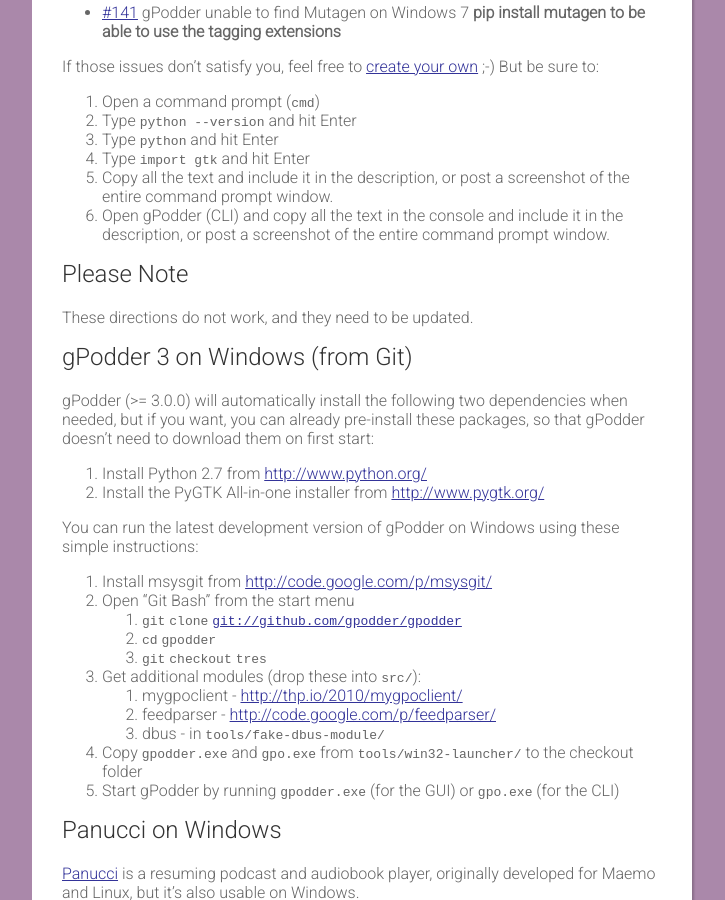
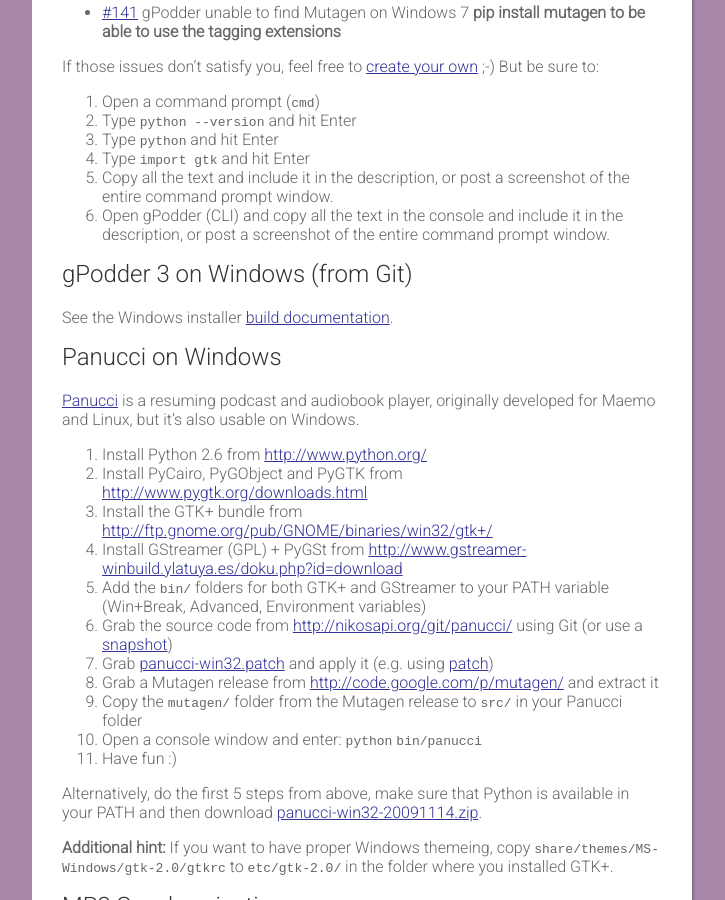
Before and after one commit to gpodder/gpodder.github.io, a Jekyll site: the page built from docs/windows.md, in a window 1280 px wide and 900 px high, scrolled down 518 px. Shown: the whole window, without its empty margins (278-1003 px from the left). Built offline with Jekyll 4.4.1, drawn with Linux system fonts in a browser that asks for light colours; our own code applies the rules of GitHub Pages for plain Markdown files.

Commit message:
update versions and windows install instruction

```diff
--- a/_data/gpodder.yaml
+++ b/_data/gpodder.yaml
@@ -1,2 +1,2 @@
-version: "3.10.1"
-date: "2018-02-19"
+version: "3.10.2"
+date: "2018-06-10"
--- a/_data/windows.yaml
+++ b/_data/windows.yaml
@@ -1,5 +1 @@
-version: "3.9.6"
-pythonVersion: "2.7"
-pythonPatch: ".13"
-pygtkVersion: "2.24"
-pygtkPatch: ".2"
+version: "3.10.2"
--- a/docs/windows.md
+++ b/docs/windows.md
@@ -35,34 +35,10 @@
  6. Open gPodder (CLI) and copy all the text in the console and include it in the description, or post a screenshot of the entire command prompt window.
 
 
-Please Note
------------
-
-These directions do not work, and they need to be updated.
-
 gPodder 3 on Windows (from Git)
 -------------------------------
 
-gPodder (&gt;= 3.0.0) will automatically install the following two dependencies when needed, but if you want, you can already pre-install these packages, so that gPodder doesn't need to download them on first start:
-
-1.  Install Python 2.7 from <http://www.python.org/>
-2.  Install the PyGTK All-in-one installer from <http://www.pygtk.org/>
-
-You can run the latest development version of gPodder on Windows using these simple instructions:
-
-1.  Install msysgit from <http://code.google.com/p/msysgit/>
-2.  Open "Git Bash" from the start menu
-    1.  `git` `clone` [`git://github.com/gpodder/gpodder`](git://github.com/gpodder/gpodder)
-    2.  `cd` `gpodder`
-    3.  `git` `checkout` `tres`
-
-3.  Get additional modules (drop these into `src/`):
-    1.  mygpoclient - <http://thp.io/2010/mygpoclient/>
-    2.  feedparser - <http://code.google.com/p/feedparser/>
-    3.  dbus - in `tools/fake-dbus-module/`
-
-4.  Copy `gpodder.exe` and `gpo.exe` from `tools/win32-launcher/` to the checkout folder
-5.  Start gPodder by running `gpodder.exe` (for the GUI) or `gpo.exe` (for the CLI)
+See the Windows installer [build documentation](https://github.com/gpodder/gpodder/blob/master/tools/win_installer/README.rst).
 
 Panucci on Windows
 ------------------
```
Also changed, not shown: index.md (+5 -7 lines).
